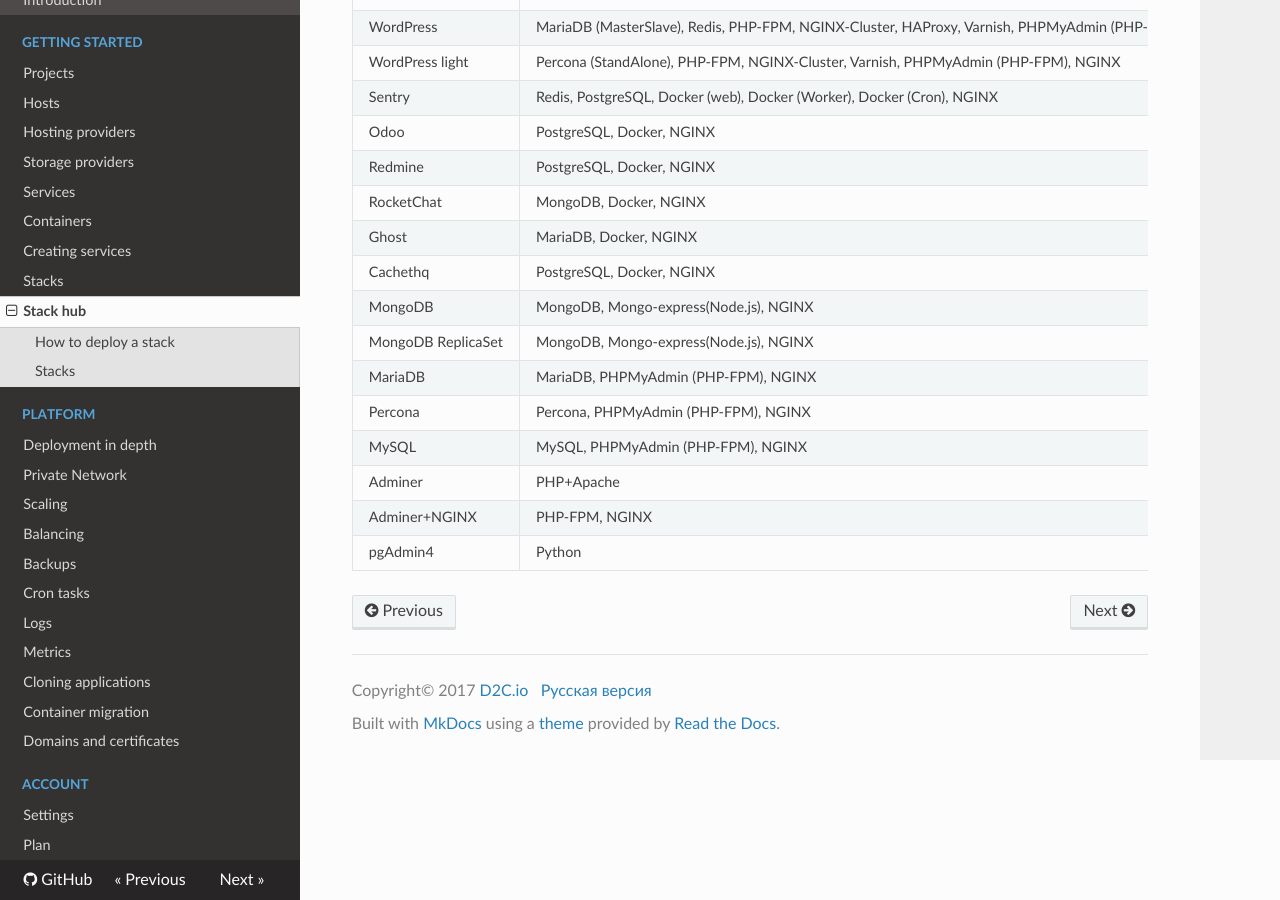
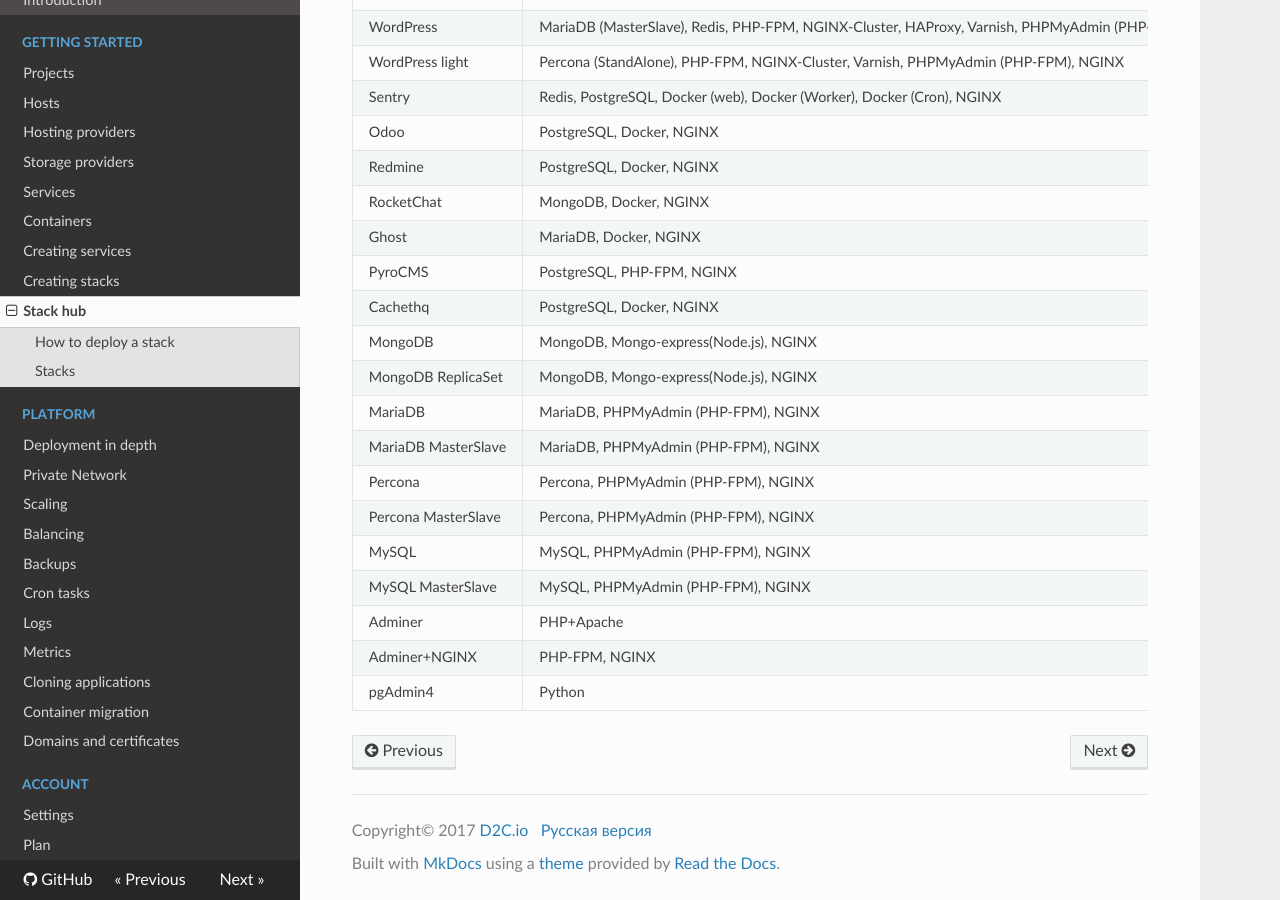
Before and after one commit to d2cio/docs, an MkDocs documentation site: the page built from docs/getting-started/stack-hub.md, in a window 1280 px wide and 900 px high, scrolled down 553 px. Built offline with MkDocs 1.6.1, drawn with Linux system fonts in a browser that asks for light colours; nearby versions of some CDN libraries; old or Windows-style settings are respelled for this version of MkDocs.

Commit message:
added new stacks to stackhub

```diff
--- a/docs/getting-started/stack-hub.md
+++ b/docs/getting-started/stack-hub.md
@@ -23,12 +23,16 @@ At this page we provide ready to use stacks.
 | Redmine     | PostgreSQL, Docker, NGINX  |  1 host, 3 containers | [GitHub](https://github.com/d2cio/redmine-stack) \| [Deploy](https://panel.d2c.io/?import=https://github.com/d2cio/redmine-stack/archive/master.zip)
 | RocketChat     | MongoDB, Docker, NGINX  |  1 host, 3 containers | [GitHub](https://github.com/d2cio/rocketchat-stack) \| [Deploy](https://panel.d2c.io/?import=https://github.com/d2cio/rocketchat-stack/archive/master.zip)
 | Ghost      | MariaDB, Docker, NGINX  |  1 host, 3 containers | [GitHub](https://github.com/d2cio/ghost-stack) \| [Deploy](https://panel.d2c.io/?import=https://github.com/d2cio/ghost-stack/archive/master.zip)
+| PyroCMS      | PostgreSQL, PHP-FPM, NGINX  |  1 host, 3 containers | [GitHub](https://github.com/d2cio/pyrocms-stack) \| [Deploy](https://panel.d2c.io/?import=https://github.com/d2cio/pyrocms-stack/archive/master.zip)
 | Cachethq   | PostgreSQL, Docker, NGINX  |  1 host, 3 containers | [GitHub](https://github.com/d2cio/cachethq-stack) \| [Deploy](https://panel.d2c.io/?import=https://github.com/d2cio/cachethq-stack/archive/master.zip)
 | MongoDB   | MongoDB, Mongo-express(Node.js), NGINX  |  1 host, 3 containers | [GitHub](https://github.com/d2cio/mongodb-stack) \| [Deploy](https://panel.d2c.io/?import=https://github.com/d2cio/mongodb-stack/archive/master.zip)
 | MongoDB ReplicaSet  | MongoDB, Mongo-express(Node.js), NGINX  | 3 hosts, 5 containers  | [GitHub](https://github.com/d2cio/mongodb-replicaset-stack) \| [Deploy](https://panel.d2c.io/?import=https://github.com/d2cio/mongodb-replicaset-stack/archive/master.zip) |
 | MariaDB   | MariaDB, PHPMyAdmin (PHP-FPM), NGINX  |  1 host, 3 containers | [GitHub](https://github.com/d2cio/mariadb-stack) \| [Deploy](https://panel.d2c.io/?import=https://github.com/d2cio/mariadb-stack/archive/master.zip)
+| MariaDB MasterSlave   | MariaDB, PHPMyAdmin (PHP-FPM), NGINX  |  2 hosts, 4 containers | [GitHub](https://github.com/d2cio/mariadb-masterslave-stack) \| [Deploy](https://panel.d2c.io/?import=https://github.com/d2cio/mariadb-masterslave-stack/archive/master.zip)
 | Percona   | Percona, PHPMyAdmin (PHP-FPM), NGINX  |  1 host, 3 containers | [GitHub](https://github.com/d2cio/percona-stack) \| [Deploy](https://panel.d2c.io/?import=https://github.com/d2cio/percona-stack/archive/master.zip)
+| Percona MasterSlave  | Percona, PHPMyAdmin (PHP-FPM), NGINX  |  2 hosts, 4 containers | [GitHub](https://github.com/d2cio/percona-masterslave-stack) \| [Deploy](https://panel.d2c.io/?import=https://github.com/d2cio/percona-masterslave-stack/archive/master.zip)
 | MySQL     | MySQL, PHPMyAdmin (PHP-FPM), NGINX  |  1 host, 3 containers | [GitHub](https://github.com/d2cio/mysql-stack) \| [Deploy](https://panel.d2c.io/?import=https://github.com/d2cio/mysql-stack/archive/master.zip)
+| MySQL MasterSlave    | MySQL, PHPMyAdmin (PHP-FPM), NGINX  |  2 host, 4 containers | [GitHub](https://github.com/d2cio/mysql-masterslave-stack) \| [Deploy](https://panel.d2c.io/?import=https://github.com/d2cio/mysql-masterslave-stack/archive/master.zip)
 | Adminer   | PHP+Apache  |  1 host, 1 container | [GitHub](https://github.com/d2cio/adminer-stack) \| [Deploy](https://panel.d2c.io/?import=https://github.com/d2cio/adminer-stack/archive/master.zip)
 | Adminer+NGINX   | PHP-FPM, NGINX  |  1 host, 2 containers | [GitHub](https://github.com/d2cio/adminer-nginx-stack) \| [Deploy](https://panel.d2c.io/?import=https://github.com/d2cio/adminer-nginx-stack/archive/master.zip)
 | pgAdmin4  | Python  | 1 host, 1 container  | [GitHub](https://github.com/d2cio/pgAdmin-stack) \| [Deploy](https://panel.d2c.io/?import=https://github.com/d2cio/pgAdmin-stack/archive/master.zip) |
--- a/mkdocs.yml
+++ b/mkdocs.yml
@@ -16,7 +16,7 @@ pages:
   - 'Services': 'getting-started/services.md'
   - 'Containers': 'getting-started/containers.md'
   - 'Creating services': 'getting-started/creating-services.md'
-  - 'Stacks': 'getting-started/stacks.md'
+  - 'Creating stacks': 'getting-started/stacks.md'
   - 'Stack hub': 'getting-started/stack-hub.md'
 #  - 'Application services':
 #    - 'Node.js': 'getting-started/app-services/nodejs.md'
```
